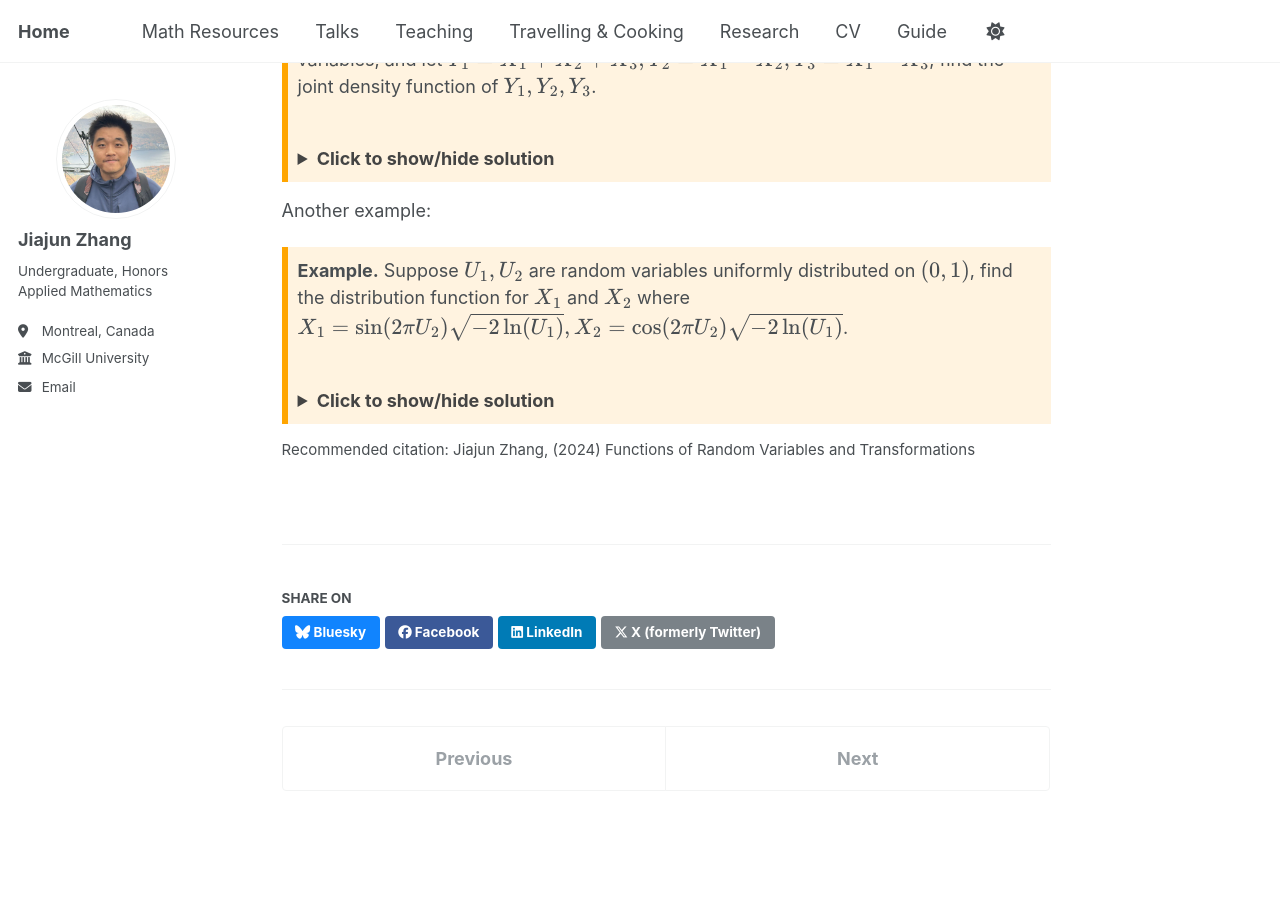
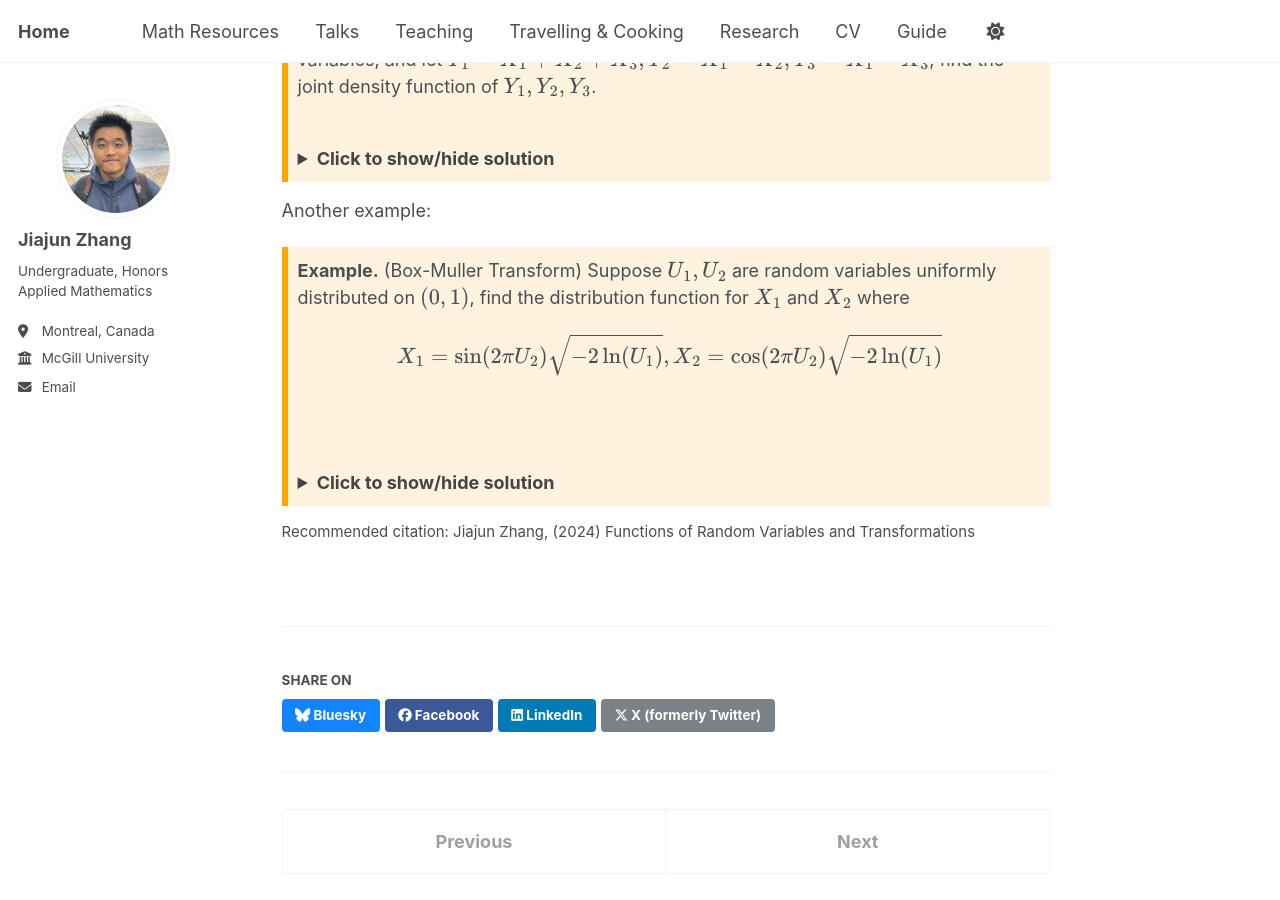
Before and after one commit to JohanssonRein/JohanssonRein.github.io, a Jekyll site: the page built from _publications/functionsofranvar.md, in a window 1280 px wide and 900 px high, scrolled down 1119 px. Built offline with Jekyll 4.4.1, drawn with Linux system fonts in a browser that asks for light colours.

Commit message:
Update functionsofranvar.md

```diff
--- a/_publications/functionsofranvar.md
+++ b/_publications/functionsofranvar.md
@@ -185,7 +185,11 @@ $$
 Another example:
 
 <div style="border-left: 6px solid orange; background-color: #fff3e0; padding: 10px; margin: 15px 0;">
-  <strong>Example.</strong>  Suppose $U_1,U_2$ are random variables uniformly distributed on $(0,1)$, find the distribution function for $X_1$ and $X_2$ where $X_1 = \sin(2 \pi U_2) \sqrt{-2\ln(U_1)}, X_2 = \cos(2\pi U_2) \sqrt{-2 \ln(U_1)}$.
+  <strong>Example.</strong>  (Box-Muller Transform) Suppose $U_1,U_2$ are random variables uniformly distributed on $(0,1)$, find the distribution function for $X_1$ and $X_2$ where
+
+  $$
+  X_1 = \sin(2 \pi U_2) \sqrt{-2\ln(U_1)}, X_2 = \cos(2\pi U_2) \sqrt{-2 \ln(U_1)}
+  $$
 
   <br><br>
 
```
